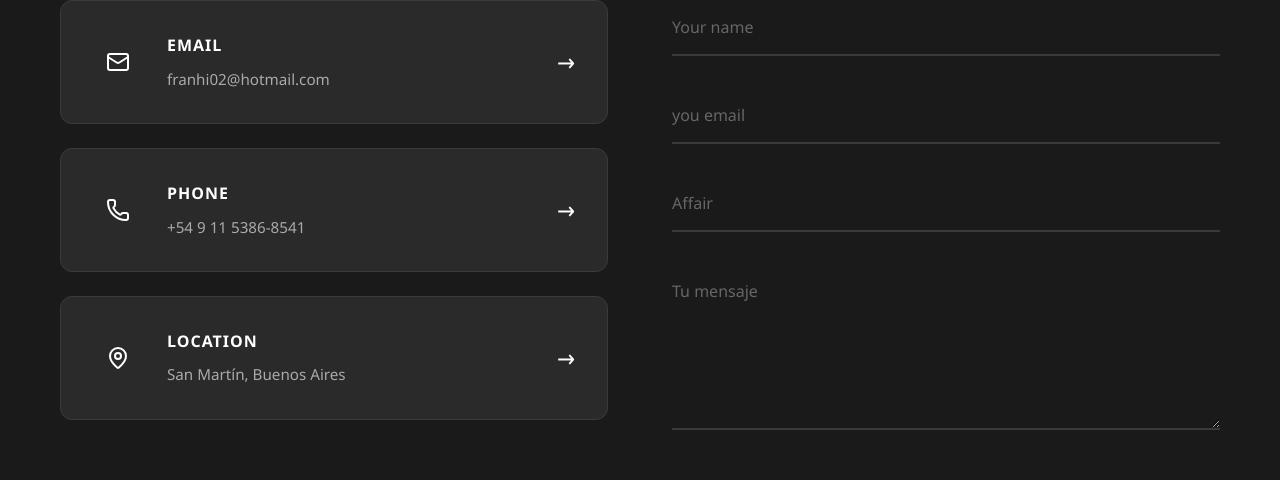
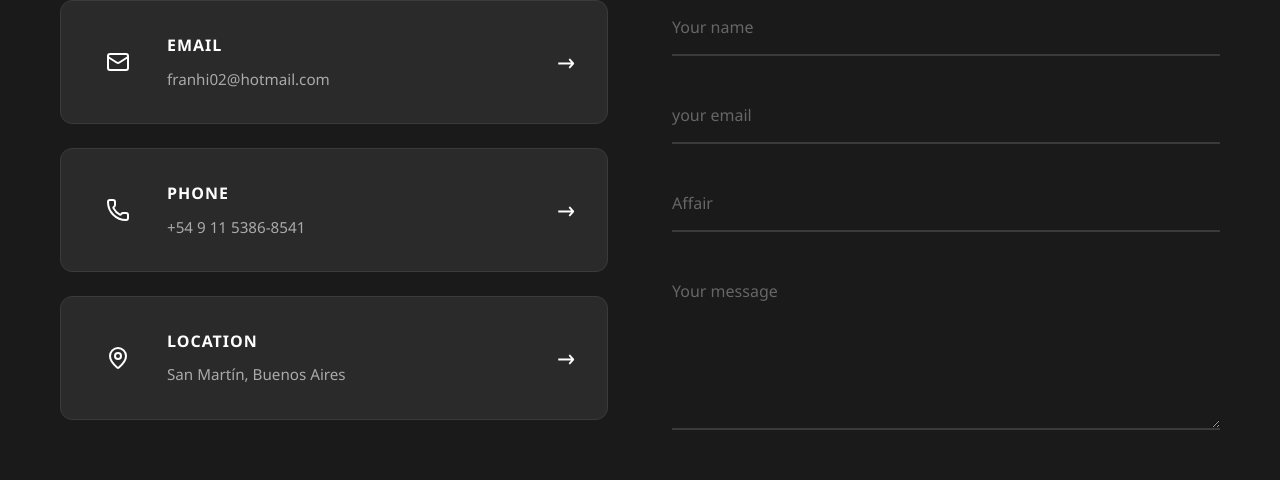
Before and after one commit to FrancoV021/PortfolioApp, a React (Vite) app: page / in a window 1280 px wide. Shown: the part 5096-5576 px from the top of the page. Built offline with nearby package versions, Linux system fonts and the light colour scheme.

Commit message:
Update input placeholders in Contact component

```diff
--- a/src/components/Contact.jsx
+++ b/src/components/Contact.jsx
@@ -110,7 +110,7 @@ export default function Contact() {
               <input
                 type="email"
                 name="email"
-                placeholder="you email"
+                placeholder="your email"
                 value={formData.email}
                 onChange={handleChange}
                 required
@@ -135,7 +135,7 @@ export default function Contact() {
             <div className="form-group">
               <textarea
                 name="message"
-                placeholder="Tu mensaje"
+                placeholder="Your message"
                 rows="6"
                 value={formData.message}
                 onChange={handleChange}
```
